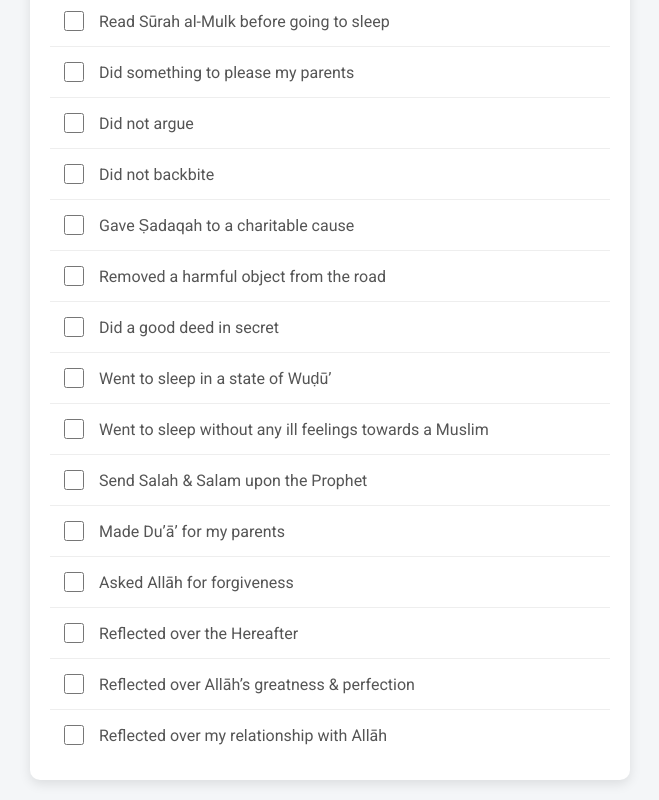
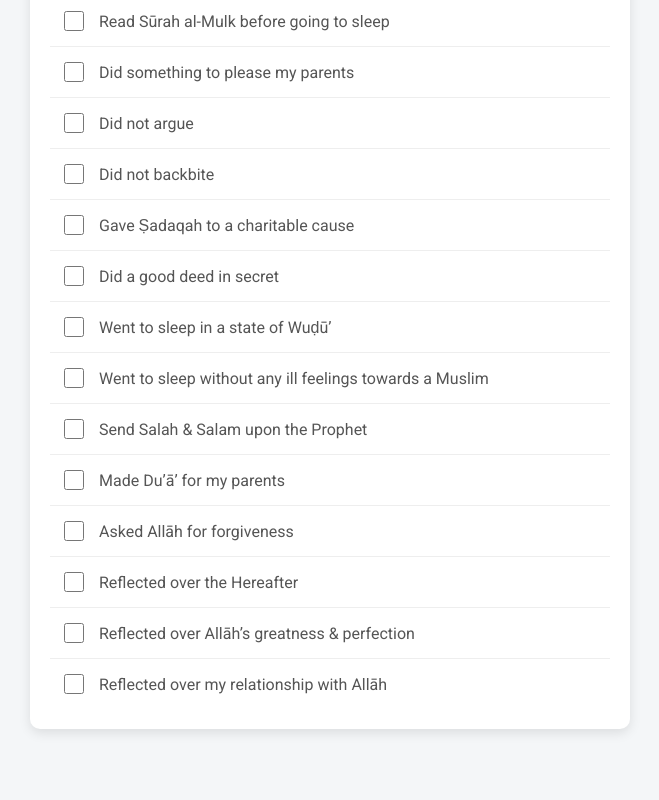
Before and after one commit to maqlooba/ramadan-daily, a plain HTML site: page index.html in a window 1280 px wide. Shown: the part 788-1588 px from the top of the page, without its empty margins (310-969 px from the left). After the commit the page ends 1537 px from the top, so only its background shows below. Drawn offline with Linux system fonts and the light colour scheme.

Commit message:
remove one task

```diff
--- a/index.html
+++ b/index.html
@@ -217,43 +217,39 @@
       </li>
       <li>
         <input type="checkbox" id="task17">
-        <label for="task17">Removed a harmful object from the road</label>
+        <label for="task17">Did a good deed in secret</label>
       </li>
       <li>
         <input type="checkbox" id="task18">
-        <label for="task18">Did a good deed in secret</label>
+        <label for="task18">Went to sleep in a state of Wuḍū’</label>
       </li>
       <li>
         <input type="checkbox" id="task19">
-        <label for="task19">Went to sleep in a state of Wuḍū’</label>
+        <label for="task19">Went to sleep without any ill feelings towards a Muslim</label>
       </li>
       <li>
         <input type="checkbox" id="task20">
-        <label for="task20">Went to sleep without any ill feelings towards a Muslim</label>
+        <label for="task20">Send Salah &amp; Salam upon the Prophet</label>
       </li>
       <li>
         <input type="checkbox" id="task21">
-        <label for="task21">Send Salah &amp; Salam upon the Prophet</label>
+        <label for="task21">Made Du’ā’ for my parents</label>
       </li>
       <li>
         <input type="checkbox" id="task22">
-        <label for="task22">Made Du’ā’ for my parents</label>
+        <label for="task22">Asked Allāh for forgiveness</label>
       </li>
       <li>
         <input type="checkbox" id="task23">
-        <label for="task23">Asked Allāh for forgiveness</label>
+        <label for="task23">Reflected over the Hereafter</label>
       </li>
       <li>
         <input type="checkbox" id="task24">
-        <label for="task24">Reflected over the Hereafter</label>
+        <label for="task24">Reflected over Allāh’s greatness &amp; perfection</label>
       </li>
       <li>
         <input type="checkbox" id="task25">
-        <label for="task25">Reflected over Allāh’s greatness &amp; perfection</label>
-      </li>
-      <li>
-        <input type="checkbox" id="task26">
-        <label for="task26">Reflected over my relationship with Allāh</label>
+        <label for="task25">Reflected over my relationship with Allāh</label>
       </li>
     </ul>
   </div>
@@ -261,7 +257,7 @@
     const tasks = [
       'task1','task2','task3','task4','task5','task6','task7','task8','task9',
       'task10','task11','task12','task13','task14','task15','task16','task17',
-      'task18','task19','task20','task21','task22','task23','task24','task25','task26'
+      'task18','task19','task20','task21','task22','task23','task24','task25'
     ];
 
     let currentDay = 1;
```
